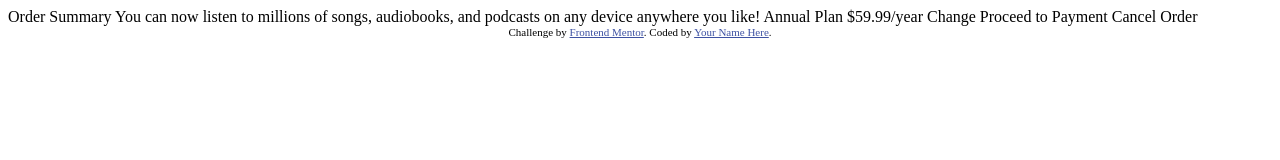
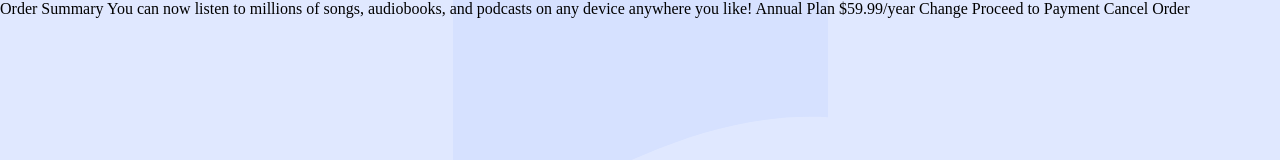
Before and after one commit to lucascsilvadev/order-summary-component-main, a plain HTML site: page index.html in a window 1280 px wide. Drawn offline with Linux system fonts and the light colour scheme.

Commit message:
add css to the project

```diff
--- /dev/null
+++ b/css/background.css
@@ -0,0 +1,10 @@
+#background {
+    height: 100vh;
+    width: 100vw;
+    background-color: var(--bg-color);
+    background-image: url('../images/pattern-background-mobile.svg');
+    background-size: auto;
+    background-repeat: no-repeat;
+    background-position: center;
+    background-position: top;
+}
--- /dev/null
+++ b/css/reset.css
@@ -0,0 +1,5 @@
+* {
+    margin: 0;
+    padding: 0;
+    box-sizing: border-box;
+}
--- /dev/null
+++ b/css/style.css
@@ -0,0 +1,3 @@
+@import url('./reset.css');
+@import url('./variables.css');
+@import url('./background.css');
--- /dev/null
+++ b/css/variables.css
@@ -0,0 +1,3 @@
+:root {
+    --bg-color: hsl(225, 100%, 94%);
+}
--- a/index.html
+++ b/index.html
@@ -2,20 +2,16 @@
 <html lang="en">
 <head>
   <meta charset="UTF-8">
-  <meta name="viewport" content="width=device-width, initial-scale=1.0"> <!-- displays site properly based on user's device -->
-
+  <meta name="viewport" content="width=device-width, initial-scale=1.0">
   <link rel="icon" type="image/png" sizes="32x32" href="./images/favicon-32x32.png">
-
+  <link href="./css/style.css" rel="stylesheet">
   <title>Frontend Mentor | Order summary card</title>
 
-  <!-- Feel free to remove these styles or customise in your own stylesheet 👍 -->
-  <style>
-    .attribution { font-size: 11px; text-align: center; }
-    .attribution a { color: hsl(228, 45%, 44%); }
-  </style>
+
 </head>
 <body>
-
+  <main id="background">
+    <section id="card">
       Order Summary
 
       You can now listen to millions of songs, audiobooks, and podcasts on any
@@ -28,10 +24,10 @@
 
       Proceed to Payment
       Cancel Order
+    </section>
+  </main>
 
-  <div class="attribution">
-    Challenge by <a href="https://www.frontendmentor.io?ref=challenge" target="_blank">Frontend Mentor</a>.
-    Coded by <a href="#">Your Name Here</a>.
-  </div>
+
+
 </body>
 </html>
```
Lines whose indentation alone changed are shown as unchanged.
